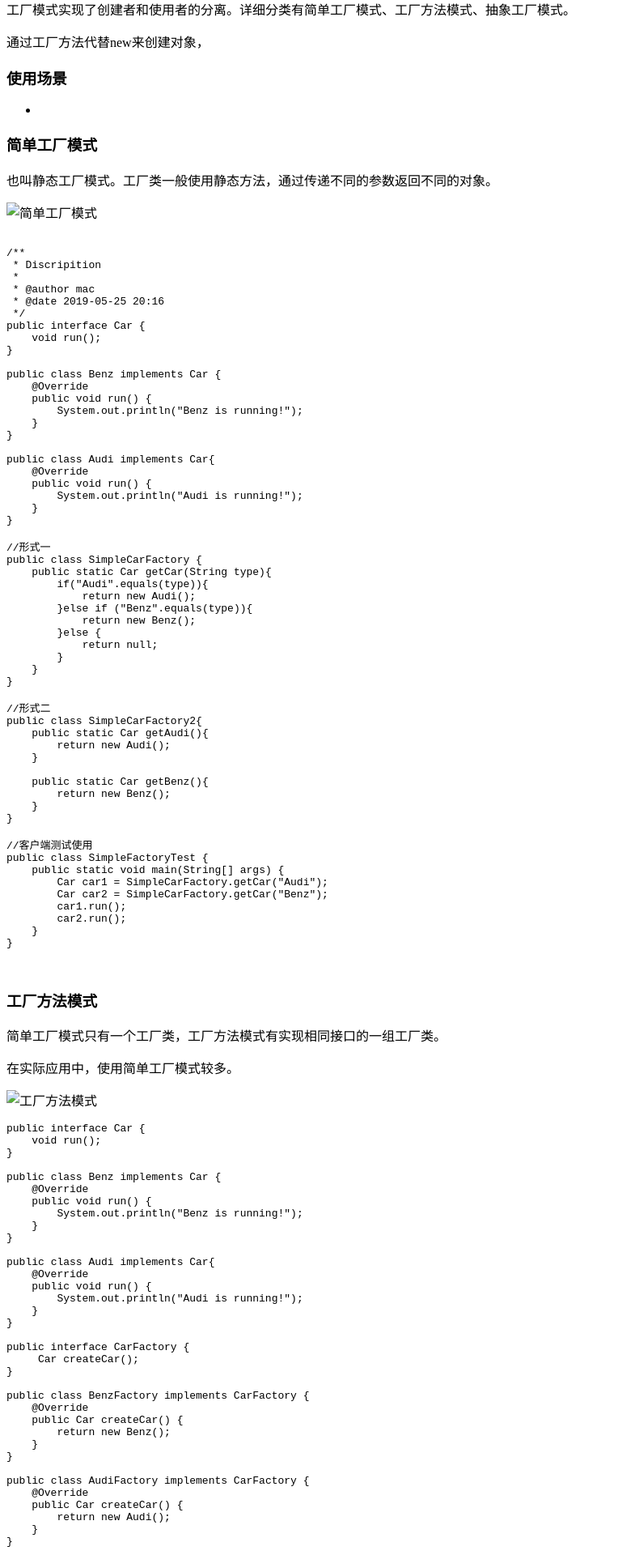
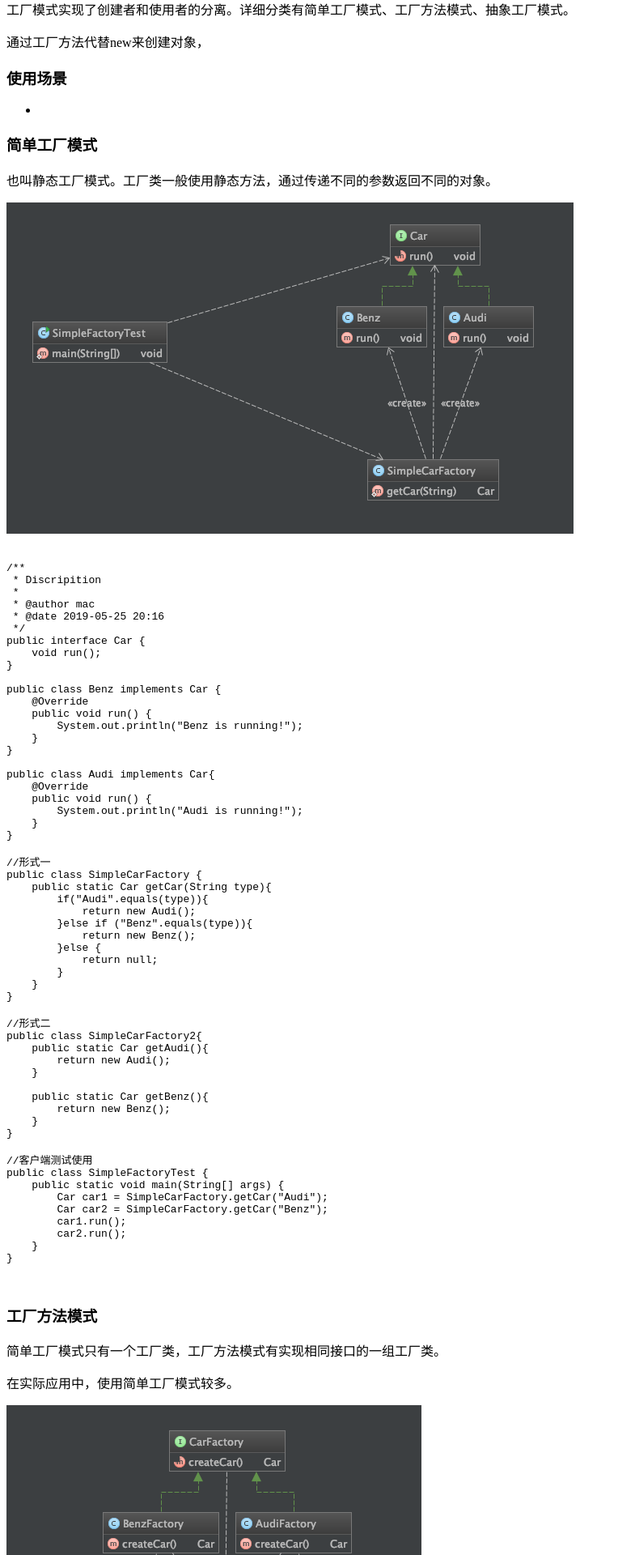
Before and after one commit to sdyz5210/sdyz5210.github.io, a Jekyll site: the page built from _posts/designPatterns/2018-05-27-design-patterns-factory.md, in a window 1280 px wide. Shown: the part 911-2831 px from the top of the page at 81% size, without its empty margins (0-764 px from the left). Built offline with Jekyll 4.4.1, drawn with Linux system fonts in a browser that asks for light colours; nearby versions of some CDN libraries; comment, search, counter and statistics services are not loaded.

Commit message:
fix:图片引入路径

````diff
--- a/_posts/designPatterns/2018-05-27-design-patterns-factory.md
+++ b/_posts/designPatterns/2018-05-27-design-patterns-factory.md
@@ -18,7 +18,7 @@ tags: [java,设计模式]
 
 也叫静态工厂模式。工厂类一般使用静态方法，通过传递不同的参数返回不同的对象。
 
-![简单工厂模式](images/design.patterns.factory.simple.png)
+![简单工厂模式](/images/design.patterns.factory.simple.png)
 
 ```
 
@@ -89,7 +89,7 @@ public class SimpleFactoryTest {
 
 在实际应用中，使用简单工厂模式较多。
 
-![工厂方法模式](images/design.patterns.factory.method.png)
+![工厂方法模式](/images/design.patterns.factory.method.png)
 
 ```
 public interface Car {
````
